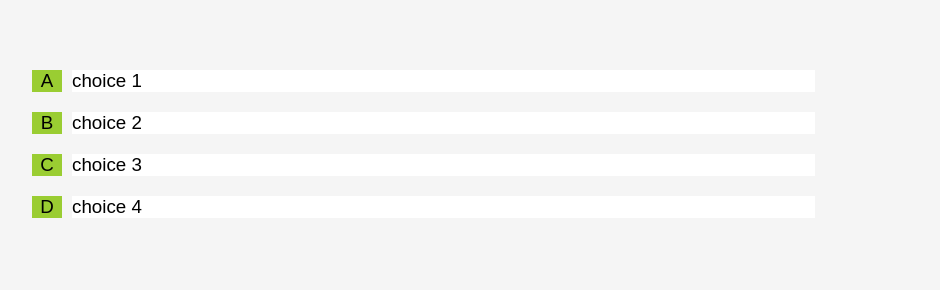
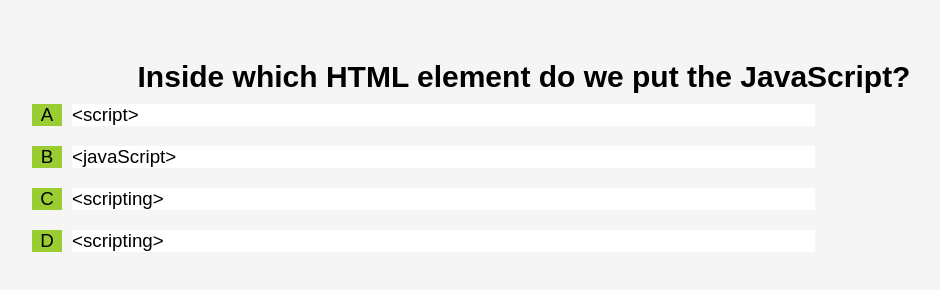
Before and after one commit to Yohannes-Habtemariam/Quiz-App-, a plain HTML site: page questions.html in a window 1280 px wide. Shown: the whole page, without its empty margins (116-1056 px from the left). Drawn offline with Linux system fonts and the light colour scheme; the site is published under a folder, as on GitHub Pages, so addresses that start at the root find nothing.

Commit message:
Second draft

```diff
--- a/questions.html
+++ b/questions.html
@@ -33,7 +33,7 @@
                 <p class="choice-text" data-number="3">choice 4</p>
             </div>
 
-            <script src="/question.js"></script>
+            <script src="question.js"></script>
         </section>
     </main>
 </body>
```
